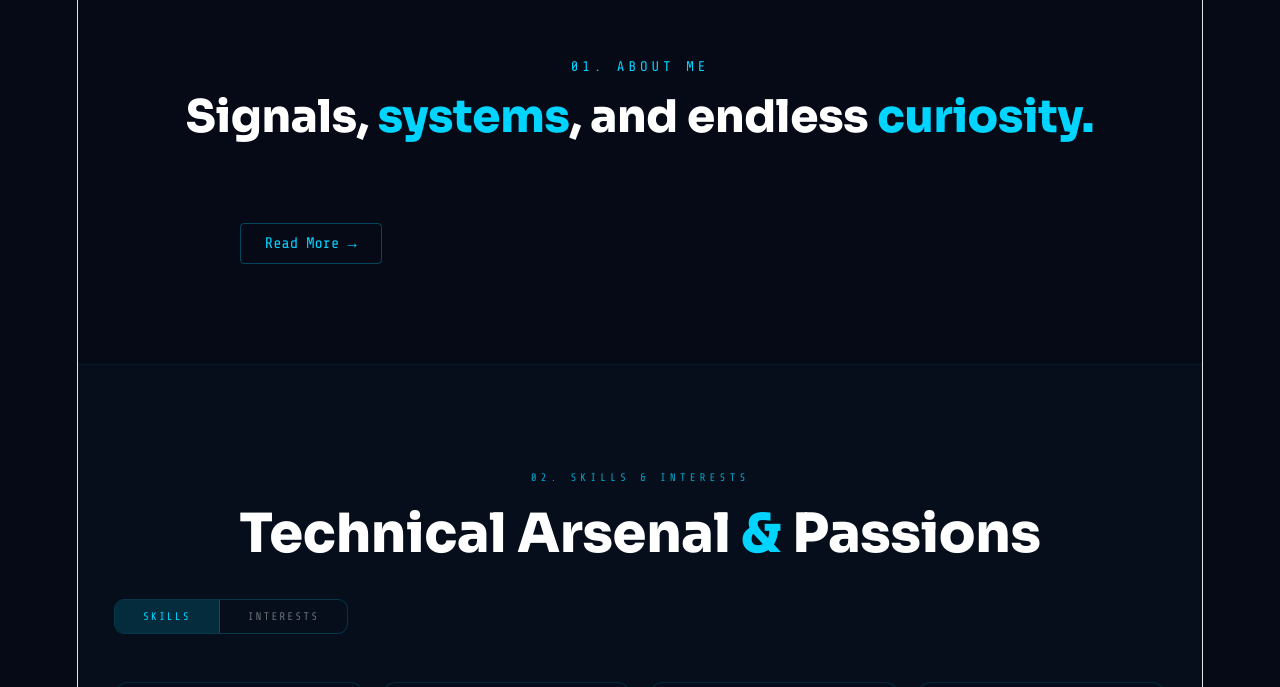
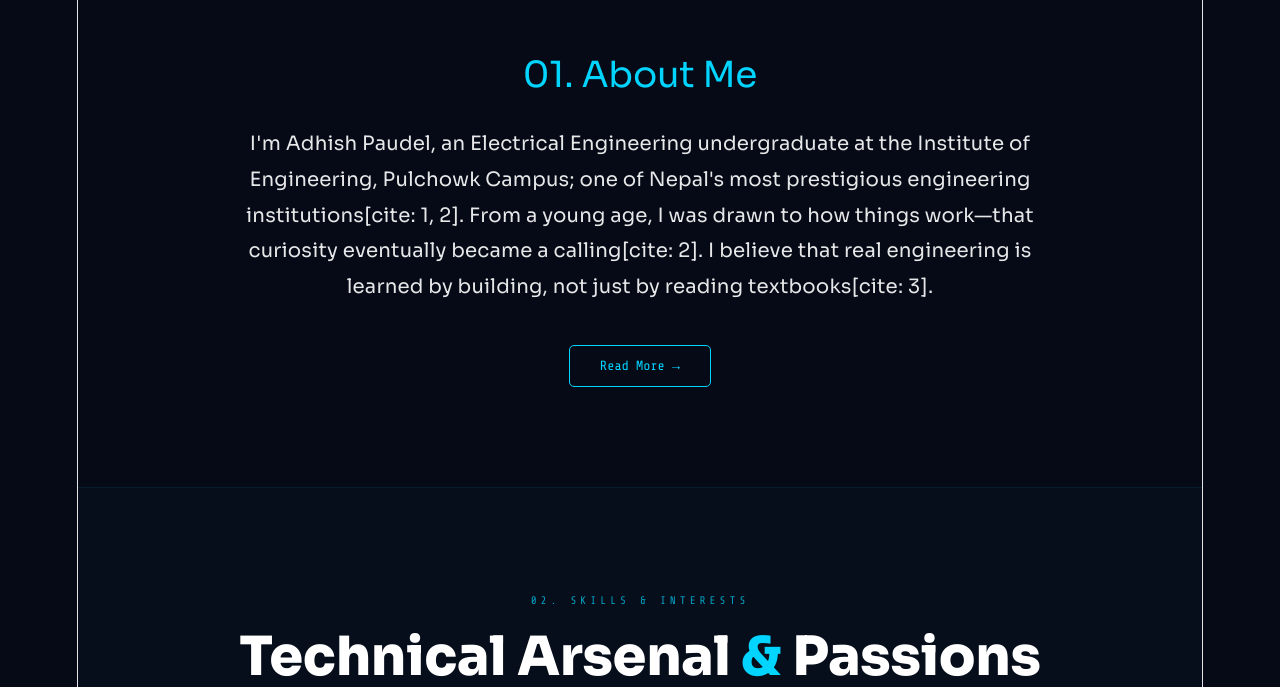
Before and after one commit to AP367/portfolio_new, a React (Vite) app: page / in a window 1280 px wide. Shown: the part 916-1603 px from the top of the page. Built offline with nearby package versions, Linux system fonts and the light colour scheme.

Commit message:
Add full About Me content and implement Read More toggle

```diff
--- a/src/App.jsx
+++ b/src/App.jsx
@@ -329,58 +329,74 @@ function Hero() {
 // ABOUT
 // ════════════════════════════════════════════════════════════════
 function About() {
-  const [ref, visible] = useScrollReveal();
   const [isExpanded, setIsExpanded] = useState(false);
 
-  const shortBio = `I'm Adhish Paudel, an Electrical Engineering undergraduate at the Institute of Engineering, Pulchowk Campus; one of Nepal's most prestigious engineering institutions. From a young age, I was drawn to how things works that curiosity eventually became a calling. I believe that real engineering is learned by building; not just by reading textbooks. Growing up in a supportive and academically oriented environment played a major role in shaping my personality, interests, and ambitions.`;
+  return (
+    <section id="about" style={{ padding: "100px 0", background: "#060a16" }}>
+      <div style={{ maxWidth: "900px", margin: "0 auto", padding: "0 20px" }}>
+        <h2 style={{
+          fontFamily: "'Sora', sans-serif",
+          color: "#00d4ff",
+          fontSize: "2rem",
+          marginBottom: "30px"
+        }}>
+          01. About Me
+        </h2>
 
-  const fullBio = `Born in 2006 into a middle-class family in Nepal, I grew up in a supportive and academically oriented environment. From an early age, I was taught the value of discipline, education, and hard work, which played a very important role in what I have become today.
+        {/* PRIMARY INTRODUCTION (Always Visible) */}
+        <div style={{
+          fontFamily: "'Sora', sans-serif",
+          lineHeight: "1.8",
+          color: "rgba(255,255,255,0.9)",
+          fontSize: "1.1rem"
+        }}>
+          <p>
+            I'm Adhish Paudel, an Electrical Engineering undergraduate at the Institute of Engineering,
+            Pulchowk Campus; one of Nepal's most prestigious engineering institutions[cite: 1, 2].
+            From a young age, I was drawn to how things work—that curiosity eventually became a calling[cite: 2].
+            I believe that real engineering is learned by building, not just by reading textbooks[cite: 3].
+          </p>
+        </div>
 
-My dad, Ramesh Kumar Paudel, is an Assistant Professor of Economics. He always encouraged me to ask questions, think critically, and understand concepts deeply rather than memorizing them. Because of his influence, I gradually developed a strong interest in mathematics and science. My mother, Laxmi Sharma, works as an accountant and has always been a symbol of responsibility and determination in our family. And the most important person in my life, my sister Aaradhya whom I love the most. Our bond is like of Tom and Jerry; Chaotic but very deep.
+        {/* EXPANDABLE CONTENT (The full story from your document) */}
+        {isExpanded && (
+          <div style={{
+            marginTop: "20px",
+            fontFamily: "'Sora', sans-serif",
+            lineHeight: "1.8",
+            color: "rgba(255,255,255,0.8)",
+            animation: "fadeIn 0.6s ease"
+          }}>
+            <p>
+              Born in 2006 into a middle-class family in Nepal, I was taught the value of discipline and
+              hard work[cite: 5, 6]. My father, Ramesh Kumar Paudel, an Assistant Professor of Economics,
+              encouraged me to think critically, while my mother, Laxmi Sharma, taught me the importance
+              of responsibility.
+            </p>
+            <p>
+              My academic journey through Takshashila Academy and Meridian International School solidified
+              my fascination with mathematics and technology[cite: 14, 15, 16]. This path led me to
+              IOE Pulchowk, where I now study electrical systems, electronics, and power engineering[cite: 21, 24].
+            </p>
+            <p>
+              Beyond the lab, I am a curious person who enjoys cooking, traveling, and trekking[cite: 26, 32, 33].
+              These experiences, combined with leadership roles in group projects, have shaped my resilience
+              and desire to contribute positively to society[cite: 28, 34, 36].
+            </p>
+          </div>
+        )}
 
-My educational journey began at Takshashila Academy, where I studied until Grade 7. Later, I joined Meridian International School in Grade 8, form where I completed my SEE. During this period, my interest in mathematics and science became stronger. I enjoyed solving problems and understand scientific concepts, I also started developing a fascination for computers and technology. I was always eager to learn new things and actively participated in classroom activities. After completing my secondary education, I chose the science faculty in high school with Physics, Chemistry, Mathematics, and Computer Science as my major subjects.
-
-One of the most significant milestones in my life came when I got admitted to the Institute of Engineering (IOE), Pulchowk Campus. Getting accepted into IOE Pulchowk was a proud achievement for me. It marked the beginning of a new chapter in my journey toward becoming an engineer. Currently, I am pursuing Electrical Engineering at IOE Pulchowk, where I am continuously learning about electrical systems, electronics, power engineering, and emerging technologies.
-
-Apart from academics, I have always been a curious person who loves understanding how things function. I also enjoy taking leadership roles in group activities and projects. I believe leadership is not just about guiding others but also about learning teamwork, communication, and responsibility. I also have several personal interests and hobbies that help me maintain balance in life. I enjoy cooking because it allows me to be creative and experiment with different ideas. Traveling and trekking are also among my favorite activities.
-
-Overall, my journey so far has been shaped by curiosity, determination, and the constant desire to learn and grow. I believe that with continuous learning, leadership, and hard work, I can contribute positively to society while also achieving my personal and professional goals.`;
-
-  return (
-    <section id="about" style={{ padding: "100px 0", background: "transparent" }}>
-      {/* Centered Header */}
-      <div style={{ textAlign: "center", marginBottom: "50px" }}>
-        <div style={{ fontFamily: "'Share Tech Mono', monospace", color: "#00d4ff", fontSize: 14, letterSpacing: 4, marginBottom: 10 }}>
-          01. ABOUT ME
-        </div>
-        <h2 style={{ fontSize: "clamp(1.8rem, 4vw, 2.5rem)", fontWeight: 900, fontFamily: "'Sora', sans-serif", color: "white" }}>
-          Signals, <span style={{ color: "#00d4ff" }}>systems</span>, and endless <span style={{ color: "#00d4ff" }}>curiosity.</span>
-        </h2>
-      </div>
-
-      <div ref={ref} style={{
-        display: "grid",
-        gridTemplateColumns: "1fr",
-        gap: "50px",
-        alignItems: "start",
-        opacity: visible ? 1 : 0,
-        transform: visible ? "translateY(0)" : "translateY(32px)",
-        transition: "all 0.8s ease",
-        maxWidth: "800px",
-        margin: "0 auto"
-      }} className="about-grid">
-
-        <div style={{ textAlign: "center", marginTop: "30px", width: "100%" }}>
+        {/* CENTERED TOGGLE BUTTON */}
+        <div style={{ textAlign: "center", marginTop: "40px" }}>
           <button
             onClick={() => setIsExpanded(!isExpanded)}
             style={{
-              background: "none",
-              border: "1px solid rgba(0, 212, 255, 0.3)",
+              background: "transparent",
+              border: "1px solid #00d4ff",
               color: "#00d4ff",
               fontFamily: "'Share Tech Mono', monospace",
-              fontSize: "0.85rem",
-              padding: "10px 24px",
-              borderRadius: "4px",
+              padding: "12px 30px",
+              borderRadius: "5px",
               cursor: "pointer",
               transition: "0.3s"
             }}
```
